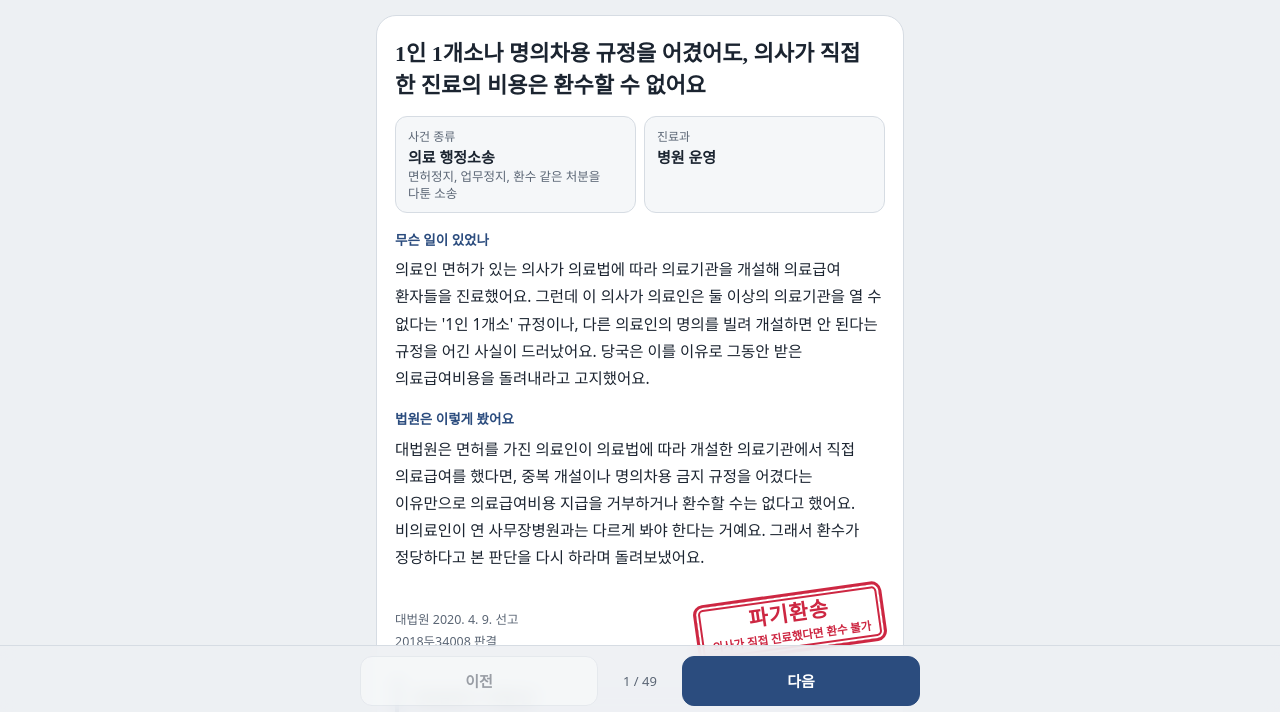
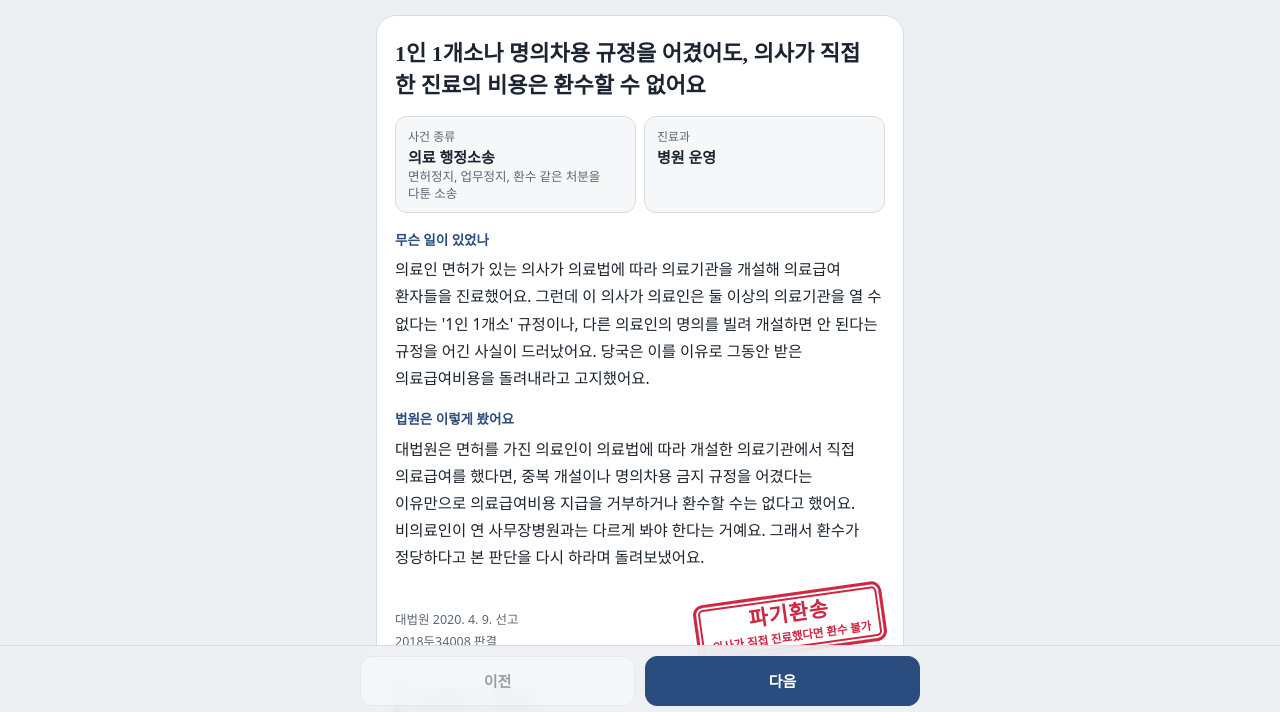
Before and after one commit to ethan940527/medical-cases, a plain HTML site: page index.html in a window 1280 px wide. Shown: the part 84-796 px from the top of the page. Drawn offline with Linux system fonts and the light colour scheme; a web font is replaced by a local one.

Commit message:
Add files via upload

```diff
--- a/index.html
+++ b/index.html
@@ -59,7 +59,7 @@ button:focus-visible{outline:3px solid var(--accent); outline-offset:2px}
 .nav{position:fixed; left:0; right:0; bottom:0; z-index:5; background:color-mix(in srgb, var(--bg) 88%, transparent);
   -webkit-backdrop-filter:blur(8px); backdrop-filter:blur(8px); border-top:1px solid var(--line);
   padding:10px 16px calc(10px + env(safe-area-inset-bottom,0px))}
-.nav-in{max-width:560px; margin:0 auto; display:grid; grid-template-columns:1fr auto 1fr; gap:10px; align-items:center}
+.nav-in{max-width:560px; margin:0 auto; display:grid; grid-template-columns:1fr 1fr; gap:10px; align-items:center}
 .nav button{font:inherit; font-size:15px; font-weight:600; border-radius:12px; padding:11px 12px; cursor:pointer; border:1px solid var(--line); background:var(--surface); color:var(--ink)}
 .nav button.next{background:var(--accent); border-color:var(--accent); color:var(--surface)}
 .nav button:disabled{opacity:.4; cursor:default}
@@ -84,7 +84,6 @@ footer p{margin:0 0 6px}
 <nav class="nav" aria-label="판례 넘기기">
   <div class="nav-in">
     <button type="button" id="prev">이전</button>
-    <span class="count" id="count"></span>
     <button type="button" class="next" id="next">다음</button>
   </div>
 </nav>
@@ -128,7 +127,6 @@ function render(){
     </div>
     <div class="tip"><h3>진료실에서 기억할 점</h3><p>${esc(c.tip)}</p></div>
   </article>`;
-  document.getElementById("count").textContent = `${pos + 1} / ${CASES.length}`;
   document.getElementById("prev").disabled = pos === 0;
   document.getElementById("next").textContent = pos === CASES.length - 1 ? "처음으로" : "다음";
 }
```
